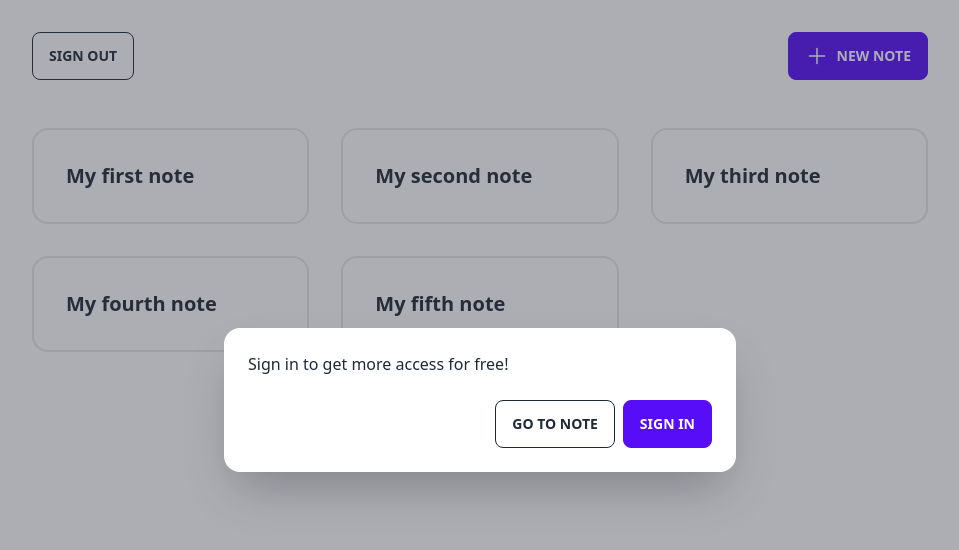
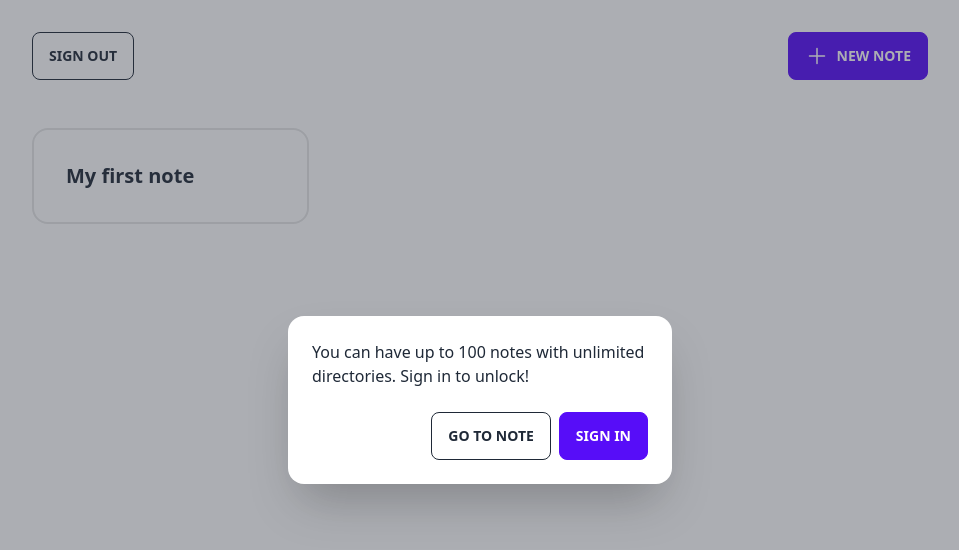
Before and after one commit to azmy60/mnote, a Next.js app: page /dashboard in a window 1280 px wide. Shown: the top 550 px of the page, without its empty margins (160-1119 px from the left). Built offline with nearby package versions, Linux system fonts and the light colour scheme; no server answers.

Commit message:
better modal

```diff
--- a/src/pages/dashboard.tsx
+++ b/src/pages/dashboard.tsx
@@ -7,18 +7,6 @@ import Link from "next/link";
 const Notes = [
   {
     title: "My first note",
-  },
-  {
-    title: "My second note",
-  },
-  {
-    title: "My third note",
-  },
-  {
-    title: "My fourth note",
-  },
-  {
-    title: "My fifth note",
   },
 ];
 
@@ -57,8 +45,11 @@ const Dashboard: NextPage = () => {
       </main>
 
       <div className={`modal ${!session && "modal-open"}`}>
-        <div className="modal-box">
-          <p>Sign in to get more access for free!</p>
+        <div className="modal-box max-w-sm">
+          <p>
+          You can have up to 100 notes with unlimited directories.
+          Sign in to unlock!
+          </p>
           <div className="modal-action">
             <Link href="/">
               <a className="btn btn-outline">Go to note</a>
```
